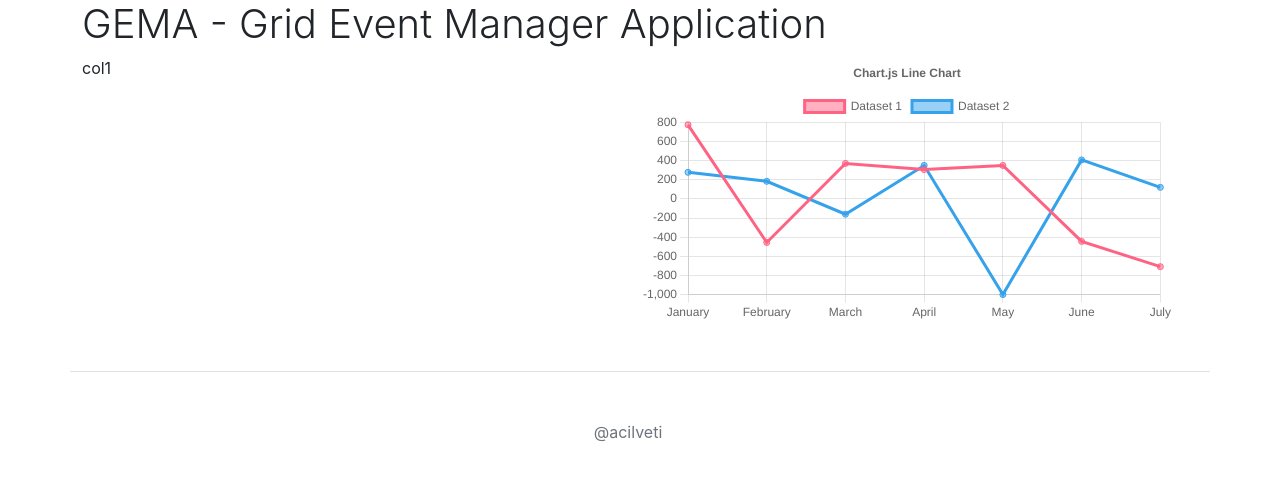
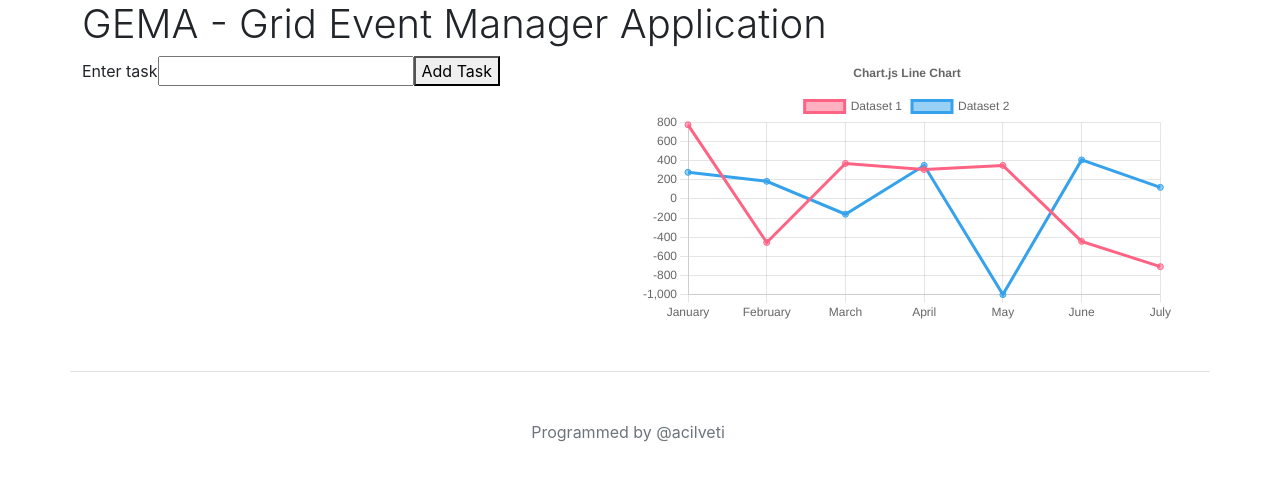
Before and after one commit to acilveti/grid-event-manager, a React (Create React App) app in the folder grid-event-manager/: page / in a window 1280 px wide. Shown: the top 480 px of the page. Built offline with nearby package versions, Linux system fonts and the light colour scheme.

Commit message:
included form html

```diff
--- a/grid-event-manager/src/Content.js
+++ b/grid-event-manager/src/Content.js
@@ -1,5 +1,6 @@
 import React, { Component } from 'react';
 import { EventChart } from './EventChart';
+import ProfileData  from './ProfileData';
 
 
 class Content extends Component {
@@ -10,7 +11,9 @@ class Content extends Component {
   render() {
     return (
       <div className='row'>
-        <div className="col">col1</div>
+        <div className="col">
+          <ProfileData />
+        </div>
         <div className="col">
           <EventChart />
         </div>
--- a/grid-event-manager/src/Footer.js
+++ b/grid-event-manager/src/Footer.js
@@ -8,7 +8,7 @@ class Footer extends Component {
   render() {
     return (
       <div className='row'>
-        <p className="text-center text-muted">@acilveti</p>
+        <p className="text-center text-muted">Programmed by @acilveti</p>
       </div>
     );
   }
--- /dev/null
+++ b/grid-event-manager/src/ProfileData.js
@@ -0,0 +1,23 @@
+import React, {Component} from 'react'
+
+class ProfileData extends Component {
+    constructor(props) {
+        super(props);
+    }
+
+    render() {
+        return (
+            <div className='row'>
+                <form>
+                    <label htmlFor="taskInput">Enter task</label>
+                    <input type="text" id="taskInput"/>
+                    <button type="submit">
+                        Add Task
+                    </button>
+                </form>
+            </div>
+        );
+    }
+}
+
+export default ProfileData;
```
